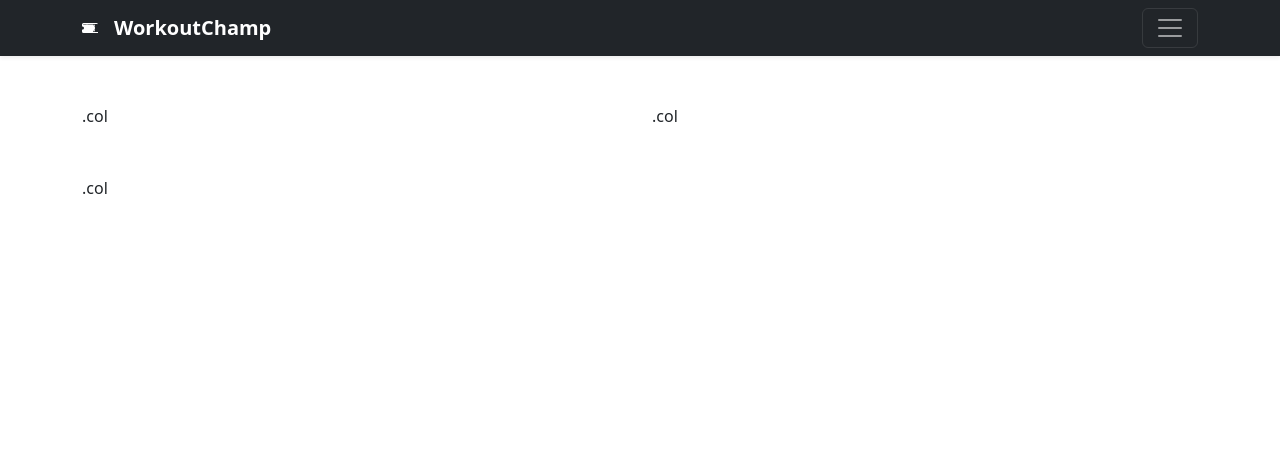
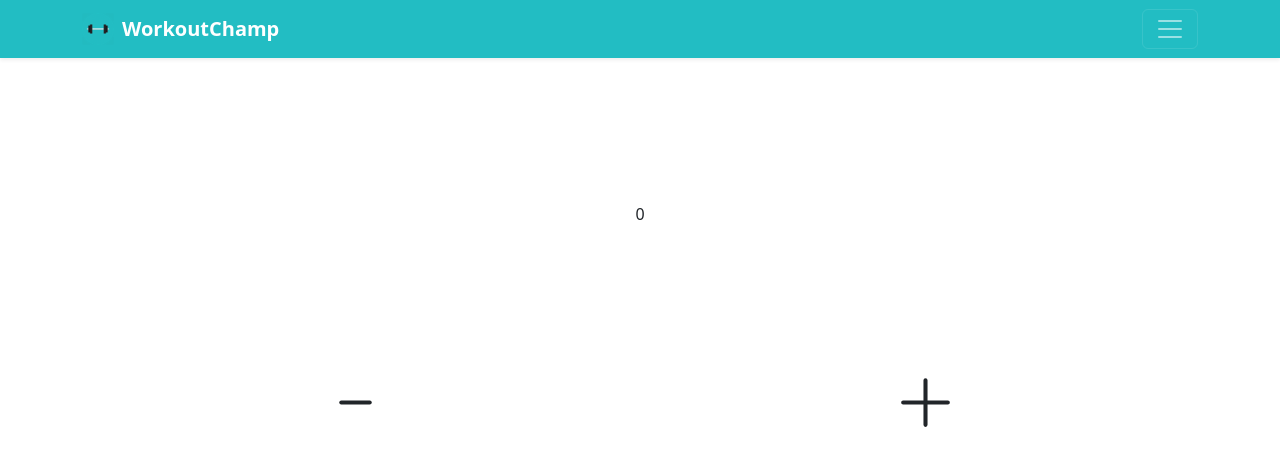
Before and after one commit to Jojjeboy/workoutchamp, an Angular app: page / in a window 1280 px wide. Shown: the top 466 px of the page. Built offline with nearby package versions, Linux system fonts and the light colour scheme.

Commit message:
Deploy of the latest and greatest

```diff
--- a/src/app/app.component.html
+++ b/src/app/app.component.html
@@ -19,16 +19,10 @@
       </div>
     </div>
   </div>
-  <div class="navbar navbar-dark bg-dark shadow-sm">
+  <div class="navbar navbar-dark shadow-sm">
     <div class="container">
       <a href="#" class="navbar-brand d-flex align-items-center">
-        <svg xmlns="http://www.w3.org/2000/svg" width="16" height="16" fill="currentColor"
-          class="me-3 bi bi-ticket-perforated" viewBox="0 0 16 16">
-          <path
-            d="M4 4.85v.9h2v-.9H4Zm7 0v.9h2v-.9h-1Zm-7 1.8v.9h2v-.9H4Zm7 0v.9h2v-.9h-1Zm-7 1.8v.9h2v-.9H4Zm7 0v.9h2v-.9h-1Zm-7 1.8v.9h2v-.9H4Zm7 0v.9h2v-.9h-1Z" />
-          <path
-            d="M1.5 3A1.5 1.5 0 0 0 0 4.5V6a.5.5 0 0 0 .5.5 1.5 1.5 0 1 1 0 3 .5.5 0 0 0-.5.5v1.5A1.5 1.5 0 0 0 1.5 13h23a1.5 1.5 0 0 0 1.5-1.5V10a.5.5 0 0 0-.5-.5 1.5 1.5 0 0 1 0-3A.5.5 0 0 0 16 6V4.5A1.5 1.5 0 0 0 14.5 3h-13ZM1 4.5a.5.5 0 0 1 .5-.5h23a.5.5 0 0 1 .5.5v1.05a2.5 2.5 0 0 0 0 4.9v1.05a.5.5 0 0 1-.5.5h-13a.5.5 0 0 1-.5-.5v-1.05a2.5 2.5 0 0 0 0-4.9V4.5Z" />
-        </svg>
+        <img src="/assets/favicon-32x32.png" title="WorkoutChamp" class="me-2">
 
         <strong>WorkoutChamp</strong>
       </a>
@@ -42,23 +36,25 @@
 
 <main>
   <section class="container">
-    <div class="row mb-5 mt-5">
+    <div class="row mb-5 mt-5"><div class="col"></div></div>
+    <div class="row mb-5 mt-5"><div class="col"></div></div>
+    <div class="row mb-5 mt-5 text-center">
       <div class="col">
-        .col
+        {{ nrOfWorkoutsCompleted }}
+      </div>
+    </div>
+    <div class="row mb-5 mt-5"><div class="col"></div></div>
+    <div class="row mb-5 mt-5"><div class="col"></div></div>
+    <div class="row action-buttons text-center">
+      <div class="col">
+        <svg xmlns="http://www.w3.org/2000/svg"  (click)="decrease()"  width="65" height="65" fill="currentColor" class="bi bi-dash" viewBox="0 0 16 16">
+          <path d="M4 8a.5.5 0 0 1 .5-.5h7a.5.5 0 0 1 0 1h-7A.5.5 0 0 1 4 8z"/>
+        </svg>
       </div>
       <div class="col">
-        .col
-      </div>
-
-    </div>
-    <div class="row mb-5 mt-5">
-      <div class="col">
-        .col
-      </div>
-    </div>
-    <div class="row action-buttons">
-      <div class="col">
-        <!--<button type="button" (click)="increase()" class="btn btn-success btn-block">Tjuvåkt</button>-->
+        <svg xmlns="http://www.w3.org/2000/svg"  (click)="increase()" width="65" height="65" fill="currentColor" class="bi bi-plus-lg" viewBox="0 0 16 16">
+          <path fill-rule="evenodd" d="M8 2a.5.5 0 0 1 .5.5v5h5a.5.5 0 0 1 0 1h-5v5a.5.5 0 0 1-1 0v-5h-5a.5.5 0 0 1 0-1h5v-5A.5.5 0 0 1 8 2Z"/>
+        </svg>
       </div>
     </div>
   </section>
--- a/src/app/app.component.scss
+++ b/src/app/app.component.scss
@@ -0,0 +1,3 @@
+.navbar-dark{
+    background: #22BDC3;
+}
--- a/src/index.html
+++ b/src/index.html
@@ -2,7 +2,7 @@
 <html lang="sv">
 <head>
   <meta charset="utf-8">
-  <title>Tramstally</title>
+  <title>WorkoutChamp</title>
   <base href="/">
   <meta name="viewport" content="width=device-width, initial-scale=1">
   <link rel="icon" type="image/x-icon" href="favicon.ico">
--- a/src/styles.scss
+++ b/src/styles.scss
@@ -1 +1,28 @@
 /* You can add global styles to this file, and also import other style files */
+
+$accentColor: #02adb5;
+
+
+
+.bi {
+    vertical-align: -.125em;
+    fill: currentColor;
+}
+
+.nav-scroller {
+    position: relative;
+    z-index: 2;
+    height: 2.75rem;
+    overflow-y: hidden;
+}
+
+.nav-scroller .nav {
+    display: flex;
+    flex-wrap: nowrap;
+    padding-bottom: 1rem;
+    margin-top: -1px;
+    overflow-x: auto;
+    text-align: center;
+    white-space: nowrap;
+    -webkit-overflow-scrolling: touch;
+}
```
Also changed, not shown: 17 other files (tests, documents, lock files or other folders).
